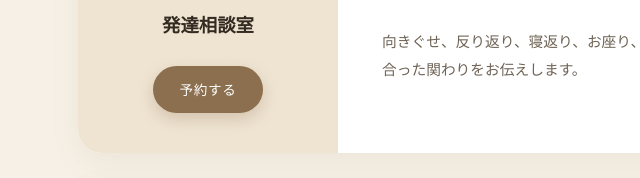
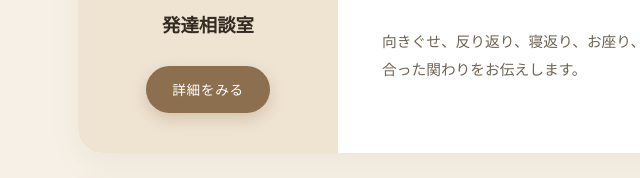
Before and after one commit to harkatogami-wq/lien-hp, a plain HTML site: page index.html in a window 1280 px wide. Shown: the part 2295-2473 px from the top of the page, 46-686 px from the left. Drawn offline with Linux system fonts and the light colour scheme.

Commit message:
発達相談室のボタンをnukumori-lpへの詳細リンクに変更

```diff
--- a/index.html
+++ b/index.html
@@ -110,7 +110,7 @@
           <img src="assets/img/icon-sodan.png" alt="発達相談室アイコン" class="service-icon">
           <span class="service-tag">相談する</span>
           <h3>発達相談室</h3>
-          <a href="#contact" class="btn btn-primary btn-sm" data-link="booking">予約する</a>
+          <a href="https://nukumori-lp.pages.dev/" class="btn btn-primary btn-sm" target="_blank" rel="noopener">詳細をみる</a>
         </div>
         <div class="service-body">
           <p class="service-catch">「これでいいのかな？」を<br>安心に変える個別相談</p>
```
